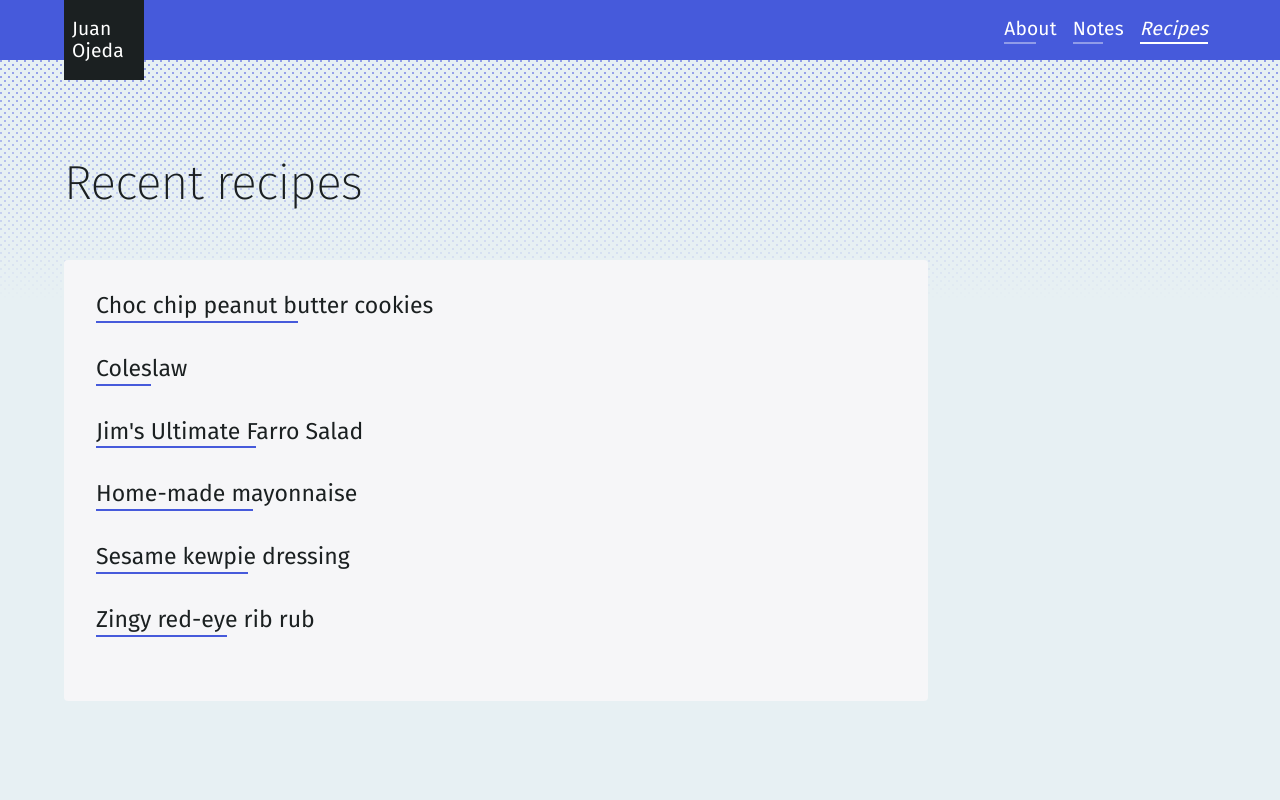
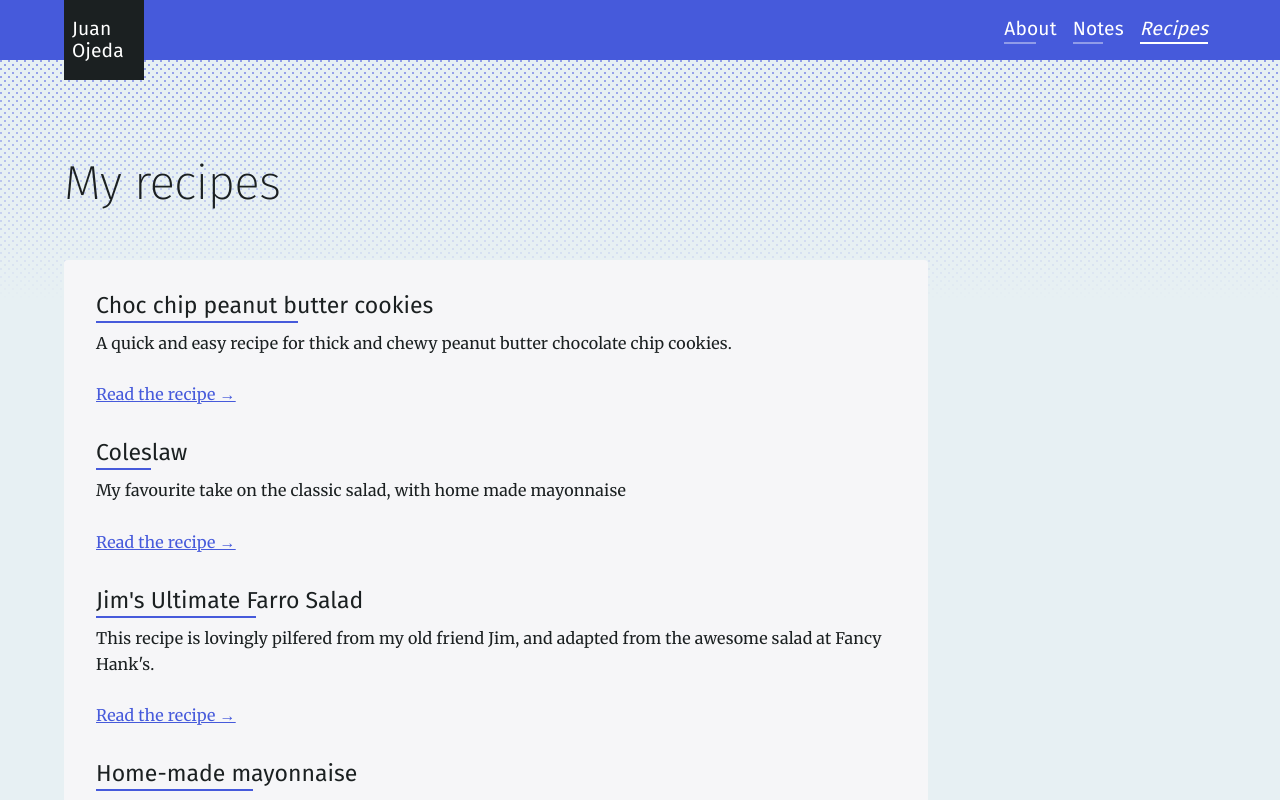
Before and after one commit to juanojeda/blog, a Next.js app: page /recipes in a window 1280 px wide. Shown: the top 800 px of the page. Built offline with nearby package versions, Linux system fonts and the light colour scheme.

Commit message:
add more detail to recipe list page, refactor types

```diff
--- a/src/app/recipes/RecipeList.tsx
+++ b/src/app/recipes/RecipeList.tsx
@@ -3,23 +3,27 @@ import Typography from "@mui/material/Typography";
 import Link from "@mui/material/Link";
 import { Box, Grid, Paper } from "@mui/material";
 
-export default function RecipesList({ posts }) {
+export default function RecipesList({ recipes }) {
   return (
     <Box sx={{ py: 4 }}>
       <Typography variant="h1" sx={{ mt: 3, mb: 0 }}>
-        Recent recipes
+        My recipes
       </Typography>
 
       <Grid container sx={{ pt: 6 }}>
         <Grid size={{ xs: 12, md: 8, lg: 9 }}>
           <Paper elevation={0} sx={{ px: 4, py: 4, mb: 2 }}>
-            {posts.map((post) => (
-              <Box key={post.slug} sx={{ mb: 4 }}>
+            {recipes.map((recipe) => (
+              <Box key={recipe.slug} sx={{ mb: 4 }}>
                 <Typography variant="h5" sx={{ mt: 0, mb: 1 }}>
-                  <Link variant="h5" href={`/recipes/${post.slug}`}>
-                    {post.title}
+                  <Link variant="h5" href={`/recipes/${recipe.slug}`}>
+                    {recipe.title}
                   </Link>
                 </Typography>
+                <Typography variant="body1" component="p">
+                  {recipe.summary}
+                </Typography>
+                <Link href={`/recipes/${recipe.slug}`}>Read the recipe →</Link>
               </Box>
             ))}
           </Paper>
--- a/src/app/recipes/page.tsx
+++ b/src/app/recipes/page.tsx
@@ -14,11 +14,11 @@ export async function generateMetadata() {
 }
 
 export default async function RecipesListPage() {
-  const posts = await getRecipes();
+  const recipes = await getRecipes();
 
   return (
     <CommonLayout>
-      <RecipeList posts={posts} />
+      <RecipeList recipes={recipes} />
     </CommonLayout>
   );
 }
```
